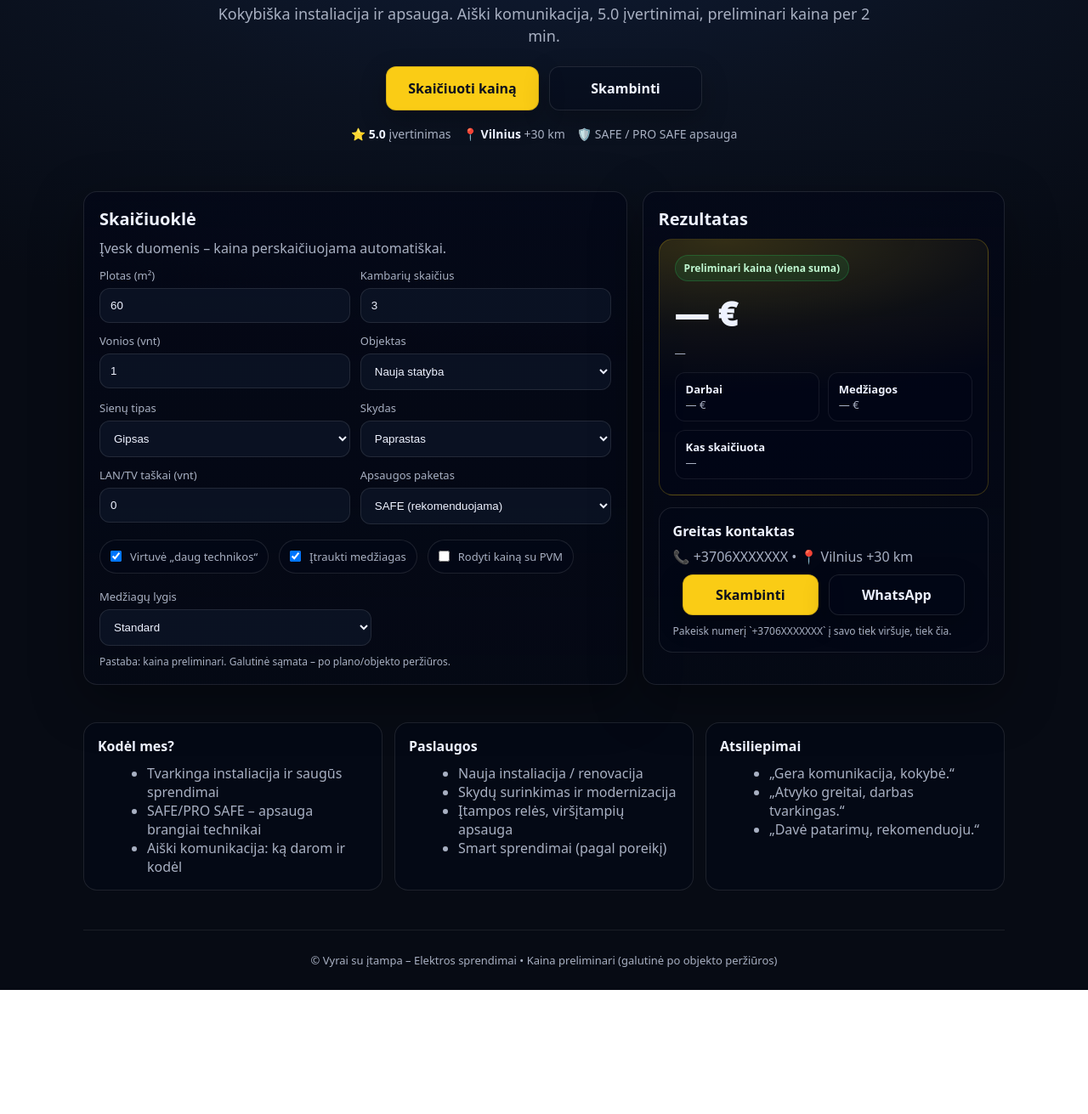
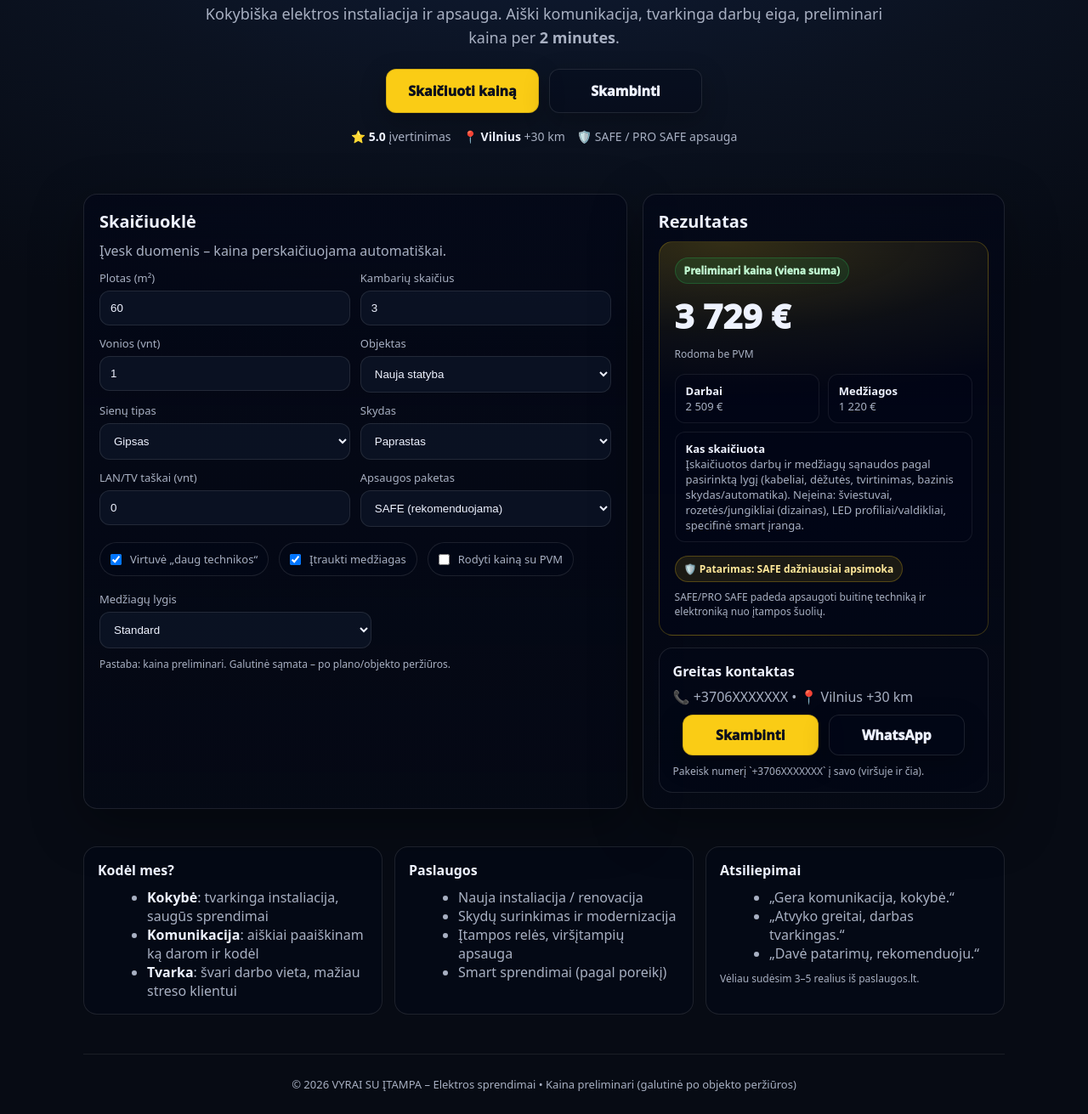
Before and after one commit to lewlius/vyrai-su-itampa, a plain HTML site: page index.html in a window 1280 px wide. Shown: the part 191-1502 px from the top of the page at 85% size. Before the commit the page ends 1356 px from the top, so only its background shows below. Drawn offline with Linux system fonts and the light colour scheme.

Commit message:
index.html

```diff
--- a/index.html
+++ b/index.html
@@ -3,16 +3,20 @@
 <head>
   <meta charset="UTF-8" />
   <meta name="viewport" content="width=device-width,initial-scale=1" />
-  <title>Vyrai su įtampa – Elektros sprendimai</title>
-  <meta name="description" content="Elektros sprendimai ir apsauga Vilniuje. Preliminari kaina per 2 minutes." />
+  <title>VYRAI SU ĮTAMPA – Elektros sprendimai</title>
+  <meta name="description" content="Elektros instaliacija, skydai ir apsauga Vilniuje. Preliminari kaina per 2 minutes." />
+  <meta name="theme-color" content="#0b1220" />
   <style>
     :root{
       --bg:#0b1220;
+      --bg2:#0f1b33;
       --card:rgba(2,6,23,.45);
       --muted:#a8b0c2;
       --text:#eef2ff;
       --line:rgba(255,255,255,.10);
       --accent:#facc15;
+      --accent2:#f59e0b;
+      --good:#22c55e;
       --shadow: 0 18px 60px rgba(0,0,0,.35);
       --radius: 16px;
     }
@@ -31,23 +35,24 @@
       padding:8px 14px;border:1px solid var(--line);
       border-radius:999px;background:rgba(2,6,23,.35);
       box-shadow: 0 10px 30px rgba(0,0,0,.25);
-      font-weight:800; letter-spacing:.4px;
+      font-weight:900; letter-spacing:.4px;
     }
     .brand .dot{width:10px;height:10px;border-radius:50%;background:var(--accent)}
     h1{margin:18px 0 8px;font-size:48px;line-height:1.05}
-    .subtitle{margin:0 auto;max-width:780px;color:var(--muted);font-size:18px;line-height:1.45}
+    .subtitle{margin:0 auto;max-width:840px;color:var(--muted);font-size:18px;line-height:1.55}
     .cta{margin-top:22px;display:flex;gap:12px;justify-content:center;flex-wrap:wrap}
     .btn{
       display:inline-flex;align-items:center;justify-content:center;
       padding:14px 18px;border-radius:12px;border:1px solid var(--line);
-      font-weight:900;min-width:180px;
+      font-weight:950;min-width:180px;
       box-shadow: 0 10px 30px rgba(0,0,0,.25);
-      transition:.15s transform ease;
+      transition:.15s transform ease, .15s opacity ease;
     }
-    .btn:hover{transform:translateY(-1px)}
+    .btn:hover{transform:translateY(-1px);opacity:.98}
     .btn.primary{background:var(--accent);color:#0a0f1c;border-color:rgba(0,0,0,.15)}
     .btn.ghost{background:rgba(2,6,23,.35)}
     .trust{margin-top:18px;color:var(--muted);font-size:14px;display:flex;gap:14px;justify-content:center;flex-wrap:wrap}
+    .trust b{color:var(--text)}
     .grid{display:grid;grid-template-columns:1.2fr .8fr;gap:18px;margin: 24px 0 44px}
     @media (max-width: 980px){ .grid{grid-template-columns:1fr} h1{font-size:38px} }
     .card{
@@ -73,6 +78,7 @@
       display:inline-flex;align-items:center;gap:10px;
       padding:10px 12px;border:1px solid var(--line);
       border-radius:999px;background: rgba(2,6,23,.35);
+      user-select:none;
     }
     .chip input{width:auto;margin:0}
     .result{
@@ -81,9 +87,12 @@
                   rgba(2,6,23,.45);
       border: 1px solid rgba(250,204,21,.22);
     }
-    .pill{display:inline-flex;gap:8px;font-size:12px;padding:6px 10px;border-radius:999px;
-      background: rgba(34,197,94,.12); border:1px solid rgba(34,197,94,.25); color:#bff7d0; font-weight:900; width:max-content}
-    .price{font-size:40px;font-weight:950;letter-spacing:.2px}
+    .pill{
+      display:inline-flex;gap:8px;font-size:12px;padding:6px 10px;border-radius:999px;
+      background: rgba(34,197,94,.12); border:1px solid rgba(34,197,94,.25); color:#bff7d0; font-weight:950; width:max-content
+    }
+    .price{font-size:40px;font-weight:980;letter-spacing:.2px}
+    .hint{font-size:12px;color:var(--muted);line-height:1.4}
     .breakdown{margin-top:4px;display:grid;grid-template-columns:1fr 1fr;gap:10px;color:var(--muted);font-size:13px}
     .breakdown div{padding:10px 12px;border-radius:12px;border:1px solid rgba(255,255,255,.08);background: rgba(2,6,23,.30)}
     .note{margin-top:10px;color:var(--muted);font-size:12px;line-height:1.45}
@@ -94,6 +103,17 @@
     ul{margin:10px 0 0 18px;color:var(--muted)}
     .footer{margin-top:46px;padding:26px 0;border-top:1px solid rgba(255,255,255,.08);color:var(--muted);font-size:13px;text-align:center}
     .inline-links{display:flex;gap:12px;justify-content:center;flex-wrap:wrap;margin-top:10px}
+    .mini strong{color:var(--text)}
+    .badge{
+      display:inline-flex;align-items:center;gap:8px;
+      font-size:12px;font-weight:900;
+      padding:6px 10px;border-radius:999px;
+      background:rgba(250,204,21,.10);
+      border:1px solid rgba(250,204,21,.25);
+      color:#ffe89a;
+      width:max-content;
+      margin-top:6px;
+    }
   </style>
 </head>
 
@@ -102,7 +122,10 @@
     <div class="container">
       <div class="brand"><span class="dot"></span> VYRAI SU ĮTAMPA</div>
       <h1>Elektros sprendimai</h1>
-      <p class="subtitle">Kokybiška instaliacija ir apsauga. Aiški komunikacija, 5.0 įvertinimai, preliminari kaina per 2 min.</p>
+      <p class="subtitle">
+        Kokybiška elektros instaliacija ir apsauga. Aiški komunikacija, tvarkinga darbų eiga,
+        preliminari kaina per <b>2 minutes</b>.
+      </p>
 
       <div class="cta">
         <a class="btn primary" href="#skaiciuokle">Skaičiuoti kainą</a>
@@ -110,8 +133,8 @@
       </div>
 
       <div class="trust">
-        <span>⭐ <b style="color:var(--text)">5.0</b> įvertinimas</span>
-        <span>📍 <b style="color:var(--text)">Vilnius</b> +30 km</span>
+        <span>⭐ <b>5.0</b> įvertinimas</span>
+        <span>📍 <b>Vilnius</b> +30 km</span>
         <span>🛡️ SAFE / PRO SAFE apsauga</span>
       </div>
     </div>
@@ -119,10 +142,12 @@
 
   <div class="container">
     <div class="grid">
+      <!-- SKAIČIUOKLĖ -->
       <div class="card" id="skaiciuokle">
         <h2>Skaičiuoklė</h2>
         <div class="muted">Įvesk duomenis – kaina perskaičiuojama automatiškai.</div>
 
+        <form id="calcForm">
           <div class="calc">
             <div>
               <label>Plotas (m²)</label>
@@ -211,14 +236,16 @@
               </div>
             </div>
           </div>
+        </form>
       </div>
 
+      <!-- REZULTATAS -->
       <div class="card">
         <h2>Rezultatas</h2>
         <div class="result">
           <span class="pill">Preliminari kaina (viena suma)</span>
           <div class="price" id="totalPrice">— €</div>
-          <small class="muted" id="vatHint">—</small>
+          <div class="hint" id="vatHint">—</div>
 
           <div class="breakdown">
             <div><b style="color:var(--text)">Darbai</b><br/><span id="workPrice">— €</span></div>
@@ -228,16 +255,21 @@
               <span class="muted" id="includedText">—</span>
             </div>
           </div>
+
+          <span class="badge">🛡️ Patarimas: SAFE dažniausiai apsimoka</span>
+          <div class="hint">
+            SAFE/PRO SAFE padeda apsaugoti buitinę techniką ir elektroniką nuo įtampos šuolių.
+          </div>
         </div>
 
         <div class="mini" style="margin-top:14px">
           <h3>Greitas kontaktas</h3>
-          <div class="muted">📞 +3706XXXXXXX • 📍 Vilnius +30 km</div>
+          <div class="muted"><strong>📞</strong> +3706XXXXXXX • <strong>📍</strong> Vilnius +30 km</div>
           <div class="inline-links">
             <a class="btn primary" style="min-width:160px; padding:12px 14px" href="tel:+3706XXXXXXX">Skambinti</a>
             <a class="btn ghost" style="min-width:160px; padding:12px 14px" target="_blank" href="https://wa.me/3706XXXXXXX">WhatsApp</a>
           </div>
-          <div class="note">Pakeisk numerį `+3706XXXXXXX` į savo tiek viršuje, tiek čia.</div>
+          <div class="note">Pakeisk numerį `+3706XXXXXXX` į savo (viršuje ir čia).</div>
         </div>
       </div>
     </div>
@@ -246,9 +278,9 @@
       <div class="mini">
         <h3>Kodėl mes?</h3>
         <ul>
-          <li>Tvarkinga instaliacija ir saugūs sprendimai</li>
-          <li>SAFE/PRO SAFE – apsauga brangiai technikai</li>
-          <li>Aiški komunikacija: ką darom ir kodėl</li>
+          <li><strong>Kokybė</strong>: tvarkinga instaliacija, saugūs sprendimai</li>
+          <li><strong>Komunikacija</strong>: aiškiai paaiškinam ką darom ir kodėl</li>
+          <li><strong>Tvarka</strong>: švari darbo vieta, mažiau streso klientui</li>
         </ul>
       </div>
 
@@ -269,18 +301,22 @@
           <li>„Atvyko greitai, darbas tvarkingas.“</li>
           <li>„Davė patarimų, rekomenduoju.“</li>
         </ul>
+        <div class="note">Vėliau sudėsim 3–5 realius iš paslaugos.lt.</div>
       </div>
     </div>
 
     <div class="footer">
-      © <span id="year"></span> Vyrai su įtampa – Elektros sprendimai • Kaina preliminari (galutinė po objekto peržiūros)
+      © <span id="year"></span> VYRAI SU ĮTAMPA – Elektros sprendimai • Kaina preliminari (galutinė po objekto peržiūros)
     </div>
   </div>
 
   <script>
-    // Kainodara (viena suma + medžiagos on/off)
+    // =========================
+    // KAINODARA (viena suma + medžiagos on/off)
+    // =========================
     const PRICING = {
-      baseEurPerM2: 22,
+      baseEurPerM2: 22, // bazė €/m²
+
       objectCoef: { new: 1.00, reno: 1.15 },
       wallCoef:   { gipsas: 1.00, blokeliai: 1.05, betonas: 1.12 },
 
@@ -302,6 +338,7 @@
     };
 
     const byId = (id) => document.getElementById(id);
+
     const euro = (n) => {
       const val = Math.max(0, Math.round(Number(n) || 0));
       return val.toString().replace(/\B(?=(\d{3})+(?!\d))/g, " ") + " €";
@@ -322,6 +359,7 @@
       const materialsLevel = byId("materialsLevel").value;
       const showVat = byId("showVat").checked;
 
+      // WORK
       const base =
         area * PRICING.baseEurPerM2 *
         (PRICING.objectCoef[objectType] ?? 1) *
@@ -338,9 +376,12 @@
 
       const workSubtotal = (base + complexity + boardWork + bundleWork) * PRICING.singleCoef;
 
+      // MATERIALS
       let materials = 0;
       if(includeMaterials){
-        materials = area * (PRICING.materialsPerM2[materialsLevel] ?? 0) + (PRICING.boardMaterials[materialsLevel] ?? 0);
+        materials =
+          area * (PRICING.materialsPerM2[materialsLevel] ?? 0) +
+          (PRICING.boardMaterials[materialsLevel] ?? 0);
       }
 
       const vatCoef = showVat ? (1 + PRICING.vat) : 1;
@@ -351,6 +392,7 @@
       byId("workPrice").textContent = euro(workFinal);
       byId("materialsPrice").textContent = includeMaterials ? euro(matFinal) : "0 €";
       byId("totalPrice").textContent = euro(total);
+
       byId("vatHint").textContent = showVat ? "Rodoma su PVM" : "Rodoma be PVM";
       byId("materialsLevelWrap").style.display = includeMaterials ? "block" : "none";
 
@@ -365,32 +407,13 @@
     window.addEventListener("DOMContentLoaded", () => {
       byId("year").textContent = new Date().getFullYear();
 
-  const watched = new Set([
-    "area","rooms","baths","objectType","walls","board","lan","bundle",
-    "kitchen","includeMaterials","materialsLevel","showVat"
-  ]);
+      // 100% patikimas būdas: klausom pačios formos
+      const form = byId("calcForm");
+      form.addEventListener("input", calc, true);
+      form.addEventListener("change", calc, true);
 
-  // Globalūs listeneriai – suveiks visais atvejais
-  document.addEventListener("input", (e) => {
-    if (e.target && watched.has(e.target.id)) calc();
-  });
-
-  document.addEventListener("change", (e) => {
-    if (e.target && watched.has(e.target.id)) calc();
-  });
-
-  document.addEventListener("click", (e) => {
-    if (e.target && watched.has(e.target.id)) calc();
-  });
-
-  // Papildomai: kai išeini iš įvesties lauko
-  document.addEventListener("blur", (e) => {
-    if (e.target && watched.has(e.target.id)) calc();
-  }, true);
-
+      // ir pirmas paskaičiavimas
       calc();
-});
-
     });
   </script>
 </body>
```
Lines whose indentation alone changed are shown as unchanged.
